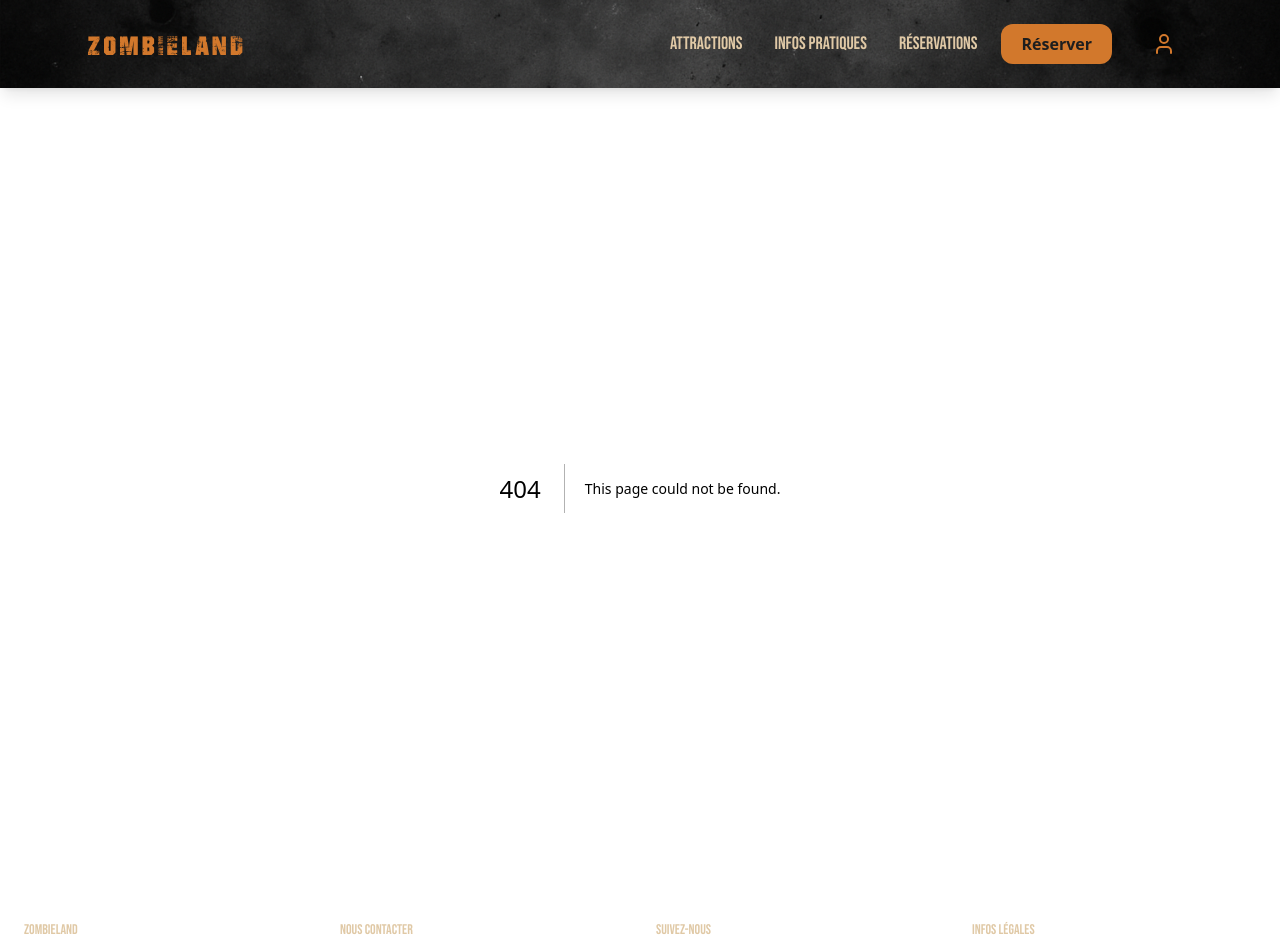
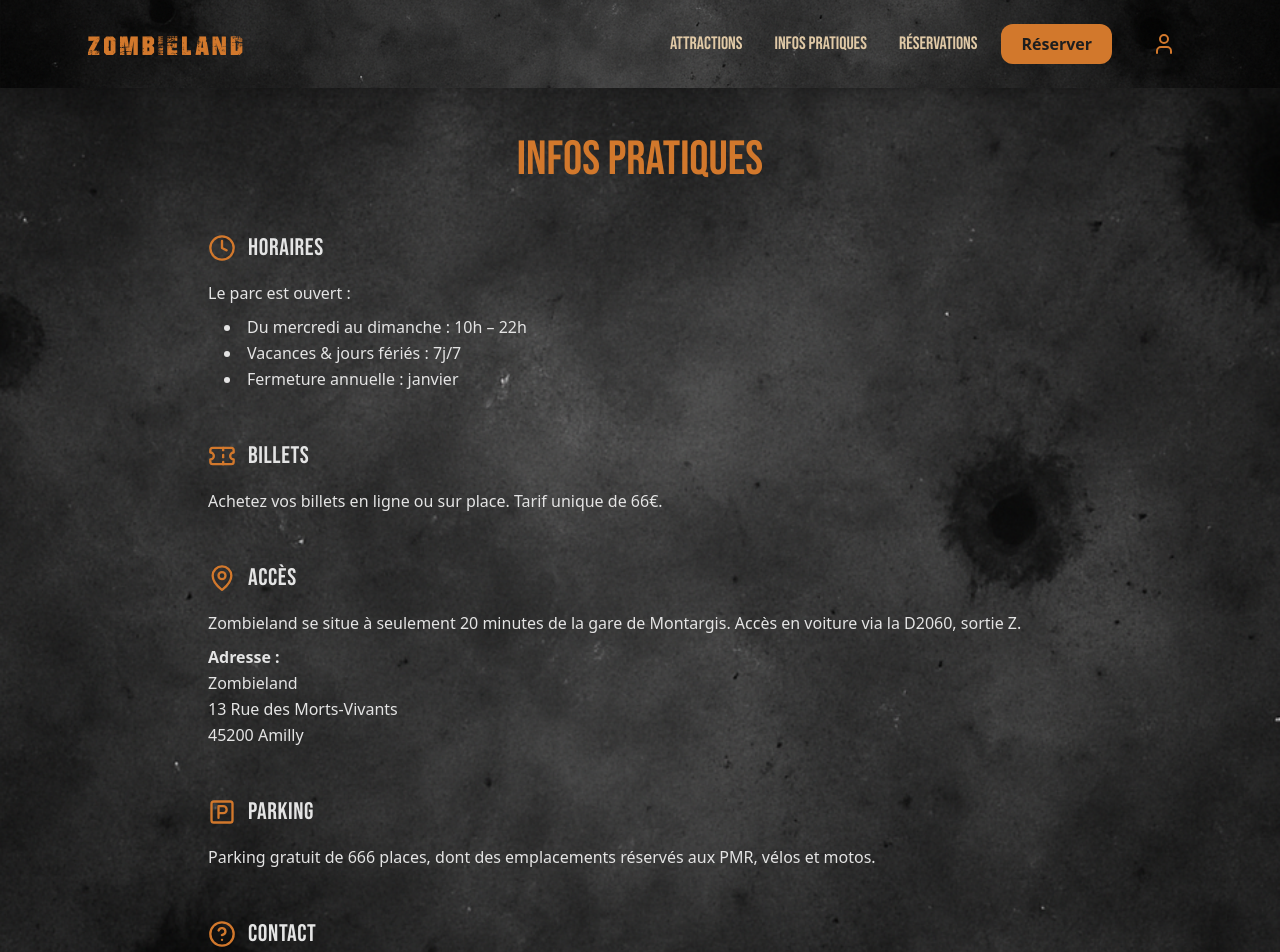
Before and after one commit to Ricoeur-Laurent/Zombieland, a Next.js app in the folder front/: page /infos-pratiques in a window 1280 px wide. Before the commit this address had no page. Shown: the top 952 px of the page. Built offline with nearby package versions, Linux system fonts and the light colour scheme.

Commit message:
feat: add visitor infos page

```diff
--- /dev/null
+++ b/front/src/app/infos-pratiques/page.tsx
@@ -0,0 +1,118 @@
+import {
+	Accessibility,
+	Clock,
+	HelpCircle,
+	MapPin,
+	ParkingSquare,
+	Ticket,
+} from "lucide-react";
+
+export const metadata = {
+	title: "Infos pratiques – Zombieland",
+	description: "Horaires, billets, accès, parking, contact et infos PMR",
+};
+
+const sections = [
+	{
+		id: "horaires",
+		title: "Horaires",
+		icon: Clock,
+		content: (
+			<>
+				<p>Le parc est ouvert :</p>
+				<ul className="list-disc list-inside ml-4 mt-2">
+					<li>Du mercredi au dimanche : 10h – 22h</li>
+					<li>Vacances & jours fériés : 7j/7</li>
+					<li>Fermeture annuelle : janvier</li>
+				</ul>
+			</>
+		),
+	},
+	{
+		id: "billets",
+		title: "Billets",
+		icon: Ticket,
+		content: (
+			<p>Achetez vos billets en ligne ou sur place. Tarif unique de 66€.</p>
+		),
+	},
+	{
+		id: "acces",
+		title: "Accès",
+		icon: MapPin,
+		content: (
+			<>
+				<p>
+					Zombieland se situe à seulement 20 minutes de la gare de Montargis.
+					Accès en voiture via la D2060, sortie Z.
+				</p>
+				<p className="mt-2">
+					<strong>Adresse :</strong>
+					<br />
+					Zombieland
+					<br />
+					13 Rue des Morts-Vivants
+					<br />
+					45200 Amilly
+				</p>
+			</>
+		),
+	},
+	{
+		id: "parking",
+		title: "Parking",
+		icon: ParkingSquare,
+		content: (
+			<p>
+				Parking gratuit de 666 places, dont des emplacements réservés aux PMR,
+				vélos et motos.
+			</p>
+		),
+	},
+	{
+		id: "contact",
+		title: "Contact",
+		icon: HelpCircle,
+		content: (
+			<>
+				<p>Email : zombie@zombie.com</p>
+				<p>Tél : 0666.66.66.66</p>
+			</>
+		),
+	},
+	{
+		id: "pmr",
+		title: "Accessibilité PMR",
+		icon: Accessibility,
+		content: (
+			<p>
+				Le parc est accessible aux personnes à mobilité réduite : entrées
+				adaptées, toilettes, parkings et accompagnement sur demande.
+			</p>
+		),
+	},
+];
+
+export default function VisitorInfoPage() {
+	return (
+		<main className="max-w-4xl mx-auto px-4 py-12">
+			<h1 className="text-center text-3xl sm:text-5xl font-subtitle uppercase text-primary">
+				Infos pratiques
+			</h1>
+
+			<div className="mt-12 space-y-12">
+				{sections.map(({ id, title, icon: Icon, content }) => (
+					<section key={id} id={id} className="scroll-mt-20">
+						<div className="flex items-center gap-3 mb-4">
+							<Icon className="size-7 text-primary" aria-hidden />
+							<h2 className="text-xl sm:text-2xl font-subtitle uppercase tracking-wide text-text">
+								{title}
+							</h2>
+						</div>
+						<div className="text-text text-base leading-relaxed">{content}</div>
+					</section>
+				))}
+			</div>
+		</main>
+	);
+}
--- a/front/src/components/Header.tsx
+++ b/front/src/components/Header.tsx
@@ -22,7 +22,7 @@ export default function Header() {
 				</Link>
 
 				{/* Bouton “Réserver” — visible partout  */}
-				<div className="flex gap-6">
+				<div className="flex gap-3 sm:gap-6">
 					<Link
 						href="/reservations"
 						className=" flex items-center justify-center rounded-lg bg-primary font-bold text-bg transition hover:bg-primary-dark lg:hidden px-3 py-1.5 text-sm sm:px-5 sm:py-2 sm:text-base "
```
